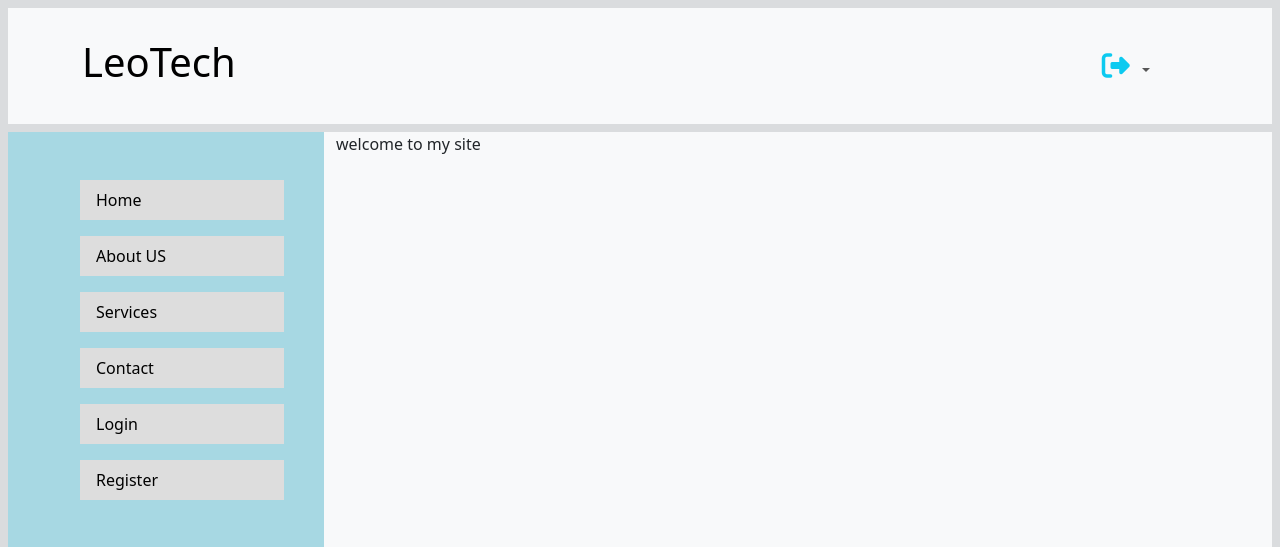
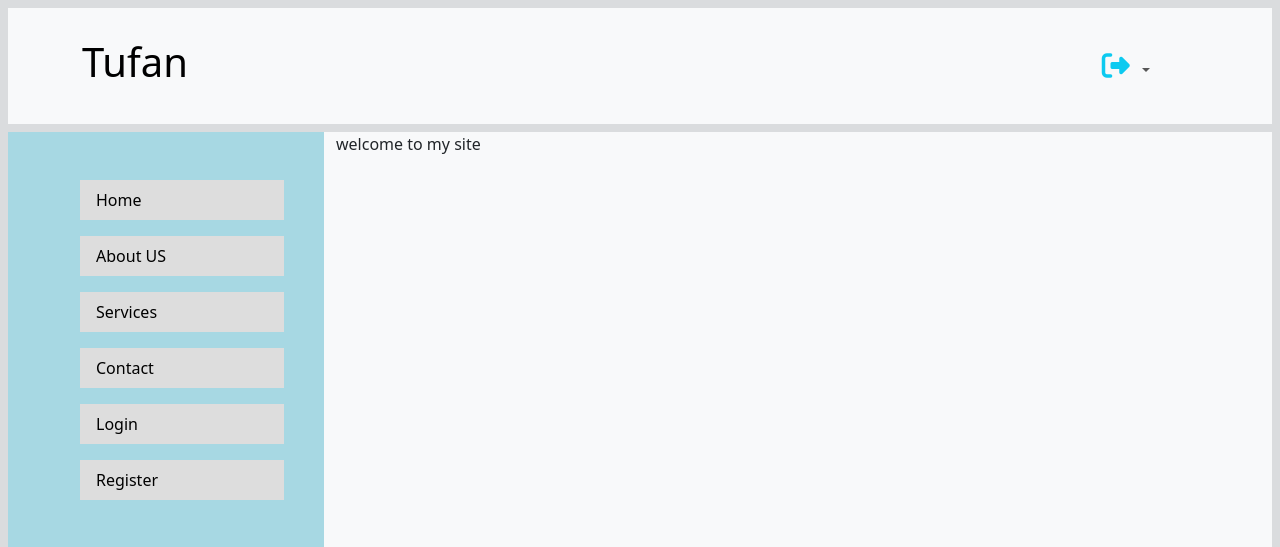
Before and after one commit to tufan3/project_demo, a PHP site: page /index.php?page=home in a window 1280 px wide. Shown: the top 547 px of the page. Run offline with PHP 8.4, Linux system fonts and the light colour scheme; some libraries are stand-ins or nearby versions.

Commit message:
simple edit

```diff
--- a/php/body.php
+++ b/php/body.php
@@ -9,9 +9,6 @@
 
 <body class="">
   <?Php
-  // if (isset($_GET['page'])) {
-
-  // }
   $pagename = $_GET['page'];
 
   if ($pagename != '') {
--- a/php/dashboardProcess.php
+++ b/php/dashboardProcess.php
@@ -1,12 +1,12 @@
 <?php
 require_once '../database/connect.php';
 
-$sql = "SELECT * FROM users"; // Replace 'your_table' with your actual table name
+$sql = "SELECT * FROM users";
 $results = mysqli_query($conn, $sql);
 
 
 while ($row = mysqli_fetch_assoc($results)) {
-    // foreach ($results as $result) {
+
     ?>
 
     <tr>
--- a/php/header.php
+++ b/php/header.php
@@ -12,7 +12,7 @@
   <nav class="navbar navbar-expand-lg bg-body-tertiary m-2">
     <div class="container">
       <a class="navbar-brand m-0" href="index.php?page=home">
-        <h1>LeoTech</h1>
+        <h1>Tufan</h1>
       </a>
 
       <div>
--- a/php/leftSideBar.php
+++ b/php/leftSideBar.php
@@ -28,12 +28,6 @@
       <li class="nav-item">
         <a class="nav-link" href="index.php?page=register">Register</a>
       </li>
-      <!-- <li class="nav-item">
-        <a class="nav-link" href="index.php?page=dashboard">Dashboard</a>
-      </li> -->
-      <!-- <li class="nav-item">
-        <a class="nav-link" href="#">Logout</a>
-      </li> -->
     </ul>
   </div>
 </body>
--- a/php/update.php
+++ b/php/update.php
@@ -14,7 +14,6 @@ if (isset($_POST['submit'])) {
         echo "<script>
         window.location.href='index.php?page=dashboard';
         </script>";
-        // header("location:index.php?page=dashboard.php");
     }
 }
 ?>
@@ -43,13 +42,11 @@ if (isset($_POST['submit'])) {
             <div class="form-group mb-4">
                 <input type="text" class="form-control border-bottom rounded-4" id=" user_name" name="user_name"
                     placeholder="Enter Your User Name" value="<?php echo $row['user_name']; ?>">
-                <!-- <p id="usernameError" class="error"></p> -->
             </div>
 
             <div class="form-group mb-4">
                 <input type="email" class="form-control border-bottom rounded-4" id="user_email" name="user_email"
                     placeholder="name@example.com" value="<?php echo $row['user_email']; ?>">
-                <!-- <p id="emailError" class="error"></p> -->
             </div>
 
             <button class="btn btn-primary mb-3 d-grid col-12 rounded-pill" type="submit" name="submit">Update</button>
```
Also changed, not shown: php/index.php (+1 -6 lines).
